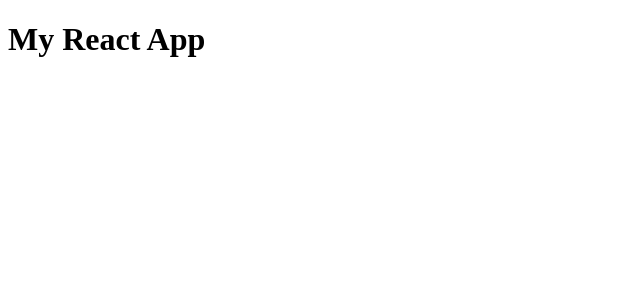
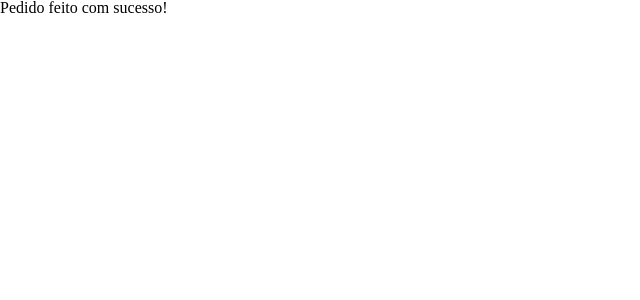
Before and after one commit to kauaneiras/driven-projeto10-cineflex, a React (Create React App) app: page /sucesso in a window 1280 px wide. Shown: the top 300 px of the page, without its empty margins (0-640 px from the left). Built offline with nearby package versions, Linux system fonts and the light colour scheme; a web font is replaced by a local one.

Commit message:
[App] --> Routes have been added in App.jsx

```diff
--- a/package.json
+++ b/package.json
@@ -5,7 +5,9 @@
   "dependencies": {
     "react": "^17.0.2",
     "react-dom": "^17.0.2",
-    "react-scripts": "^4.0.3"
+    "react-router-dom": "^6.4.1",
+    "react-scripts": "^4.0.3",
+    "styled-components": "^5.3.6"
   },
   "scripts": {
     "start": "react-scripts start",
--- a/src/Components/App.jsx
+++ b/src/Components/App.jsx
@@ -1,7 +1,26 @@
-export default function App() {
-  return (
-    <div className="App">
-      <h1>My React App</h1>
-    </div>
-  );
+//MODULES
+import { BrowserRouter, Routes, Route } from "react-router-dom";
+import GlobalStyle from './GlobalStyle';
+
+// PAGES
+import SelectMovie from '../Pages/SelectMovie'; // first page
+import SelectSection from '../Pages/SelectSection'; // second page
+import SelectSeats from '../Pages/SelectSeats'; // third page
+import OrderConfirmation from '../Pages/OrderConfirmation'; // fourth page
+
+
+export default function App(){
+    return(
+        <BrowserRouter>
+            <GlobalStyle/>
+            <Routes>
+                <Route path="/" element={<SelectMovie/>}/>
+                <Route path="/sessoes/" element={<SelectSection/>}/>
+                <Route path="/assentos/" element={<SelectSeats/>}/>
+                <Route path="/sucesso/" element={<OrderConfirmation/>}/>
+                {/* <Route path="/game/:idDeck" element={<Game/>}/> */}
+            </Routes>
+        </BrowserRouter>
+    )
+
 }
--- a/src/Components/GlobalStyle.jsx
+++ b/src/Components/GlobalStyle.jsx
@@ -0,0 +1,49 @@
+import { createGlobalStyle } from "styled-components"
+
+const GlobalStyle = createGlobalStyle`
+    html, body, div, span, applet, object, iframe,
+    h1, h2, h3, h4, h5, h6, p, blockquote, pre,
+    a, abbr, acronym, address, big, cite, code,
+    del, dfn, em, img, ins, kbd, q, s, samp,
+    small, strike, strong, sub, sup, tt, var,
+    b, u, i, center,
+    dl, dt, dd, ol, ul, li,
+    fieldset, form, label, legend,
+    table, caption, tbody, tfoot, thead, tr, th, td,
+    article, aside, canvas, details, embed,
+    figure, figcaption, footer, header, hgroup,
+    menu, nav, output, ruby, section, summary,
+    time, mark, audio, video {
+        margin: 0;
+        padding: 0;
+        border: 0;
+        font-size: 100%;
+        font: inherit;
+        vertical-align: baseline;
+    }
+    /* HTML5 display-role reset for older browsers */
+    article, aside, details, figcaption, figure,
+    footer, header, hgroup, menu, nav, section {
+        display: block;
+    }
+    body {
+        line-height: 1;
+    }
+    ol, ul {
+        list-style: none;
+    }
+    blockquote, q {
+        quotes: none;
+    }
+    blockquote:before, blockquote:after,
+    q:before, q:after {
+        content: '';
+        content: none;
+    }
+    table {
+        border-collapse: collapse;
+        border-spacing: 0;
+    }
+`
+
+export default GlobalStyle
--- /dev/null
+++ b/src/Pages/OrderConfirmation.jsx
@@ -0,0 +1,7 @@
+export default function OrderComfirmation(){
+    return(
+        <div>
+            <h1>Pedido feito com sucesso!</h1>
+        </div>
+    )
+}
--- /dev/null
+++ b/src/Pages/SelectMovie.jsx
@@ -0,0 +1,7 @@
+export default function SelectMovie(){
+    return(
+        <div>
+            <h1>Selecione o filme</h1>
+        </div>
+    )
+}
--- /dev/null
+++ b/src/Pages/SelectSeats.jsx
@@ -0,0 +1,7 @@
+export default function SelectSeat(){
+    return(
+        <div>
+            <h1>Selecione o(s) assento(s)</h1>
+        </div>
+    )
+}
--- /dev/null
+++ b/src/Pages/SelectSection.jsx
@@ -0,0 +1,7 @@
+export default function SelectSectionTime(){
+    return(
+        <div>
+            <h1>Selecione o horário</h1>
+        </div>
+    )
+}
```
Also changed, not shown: 1 other file (tests, documents, lock files or other folders).
